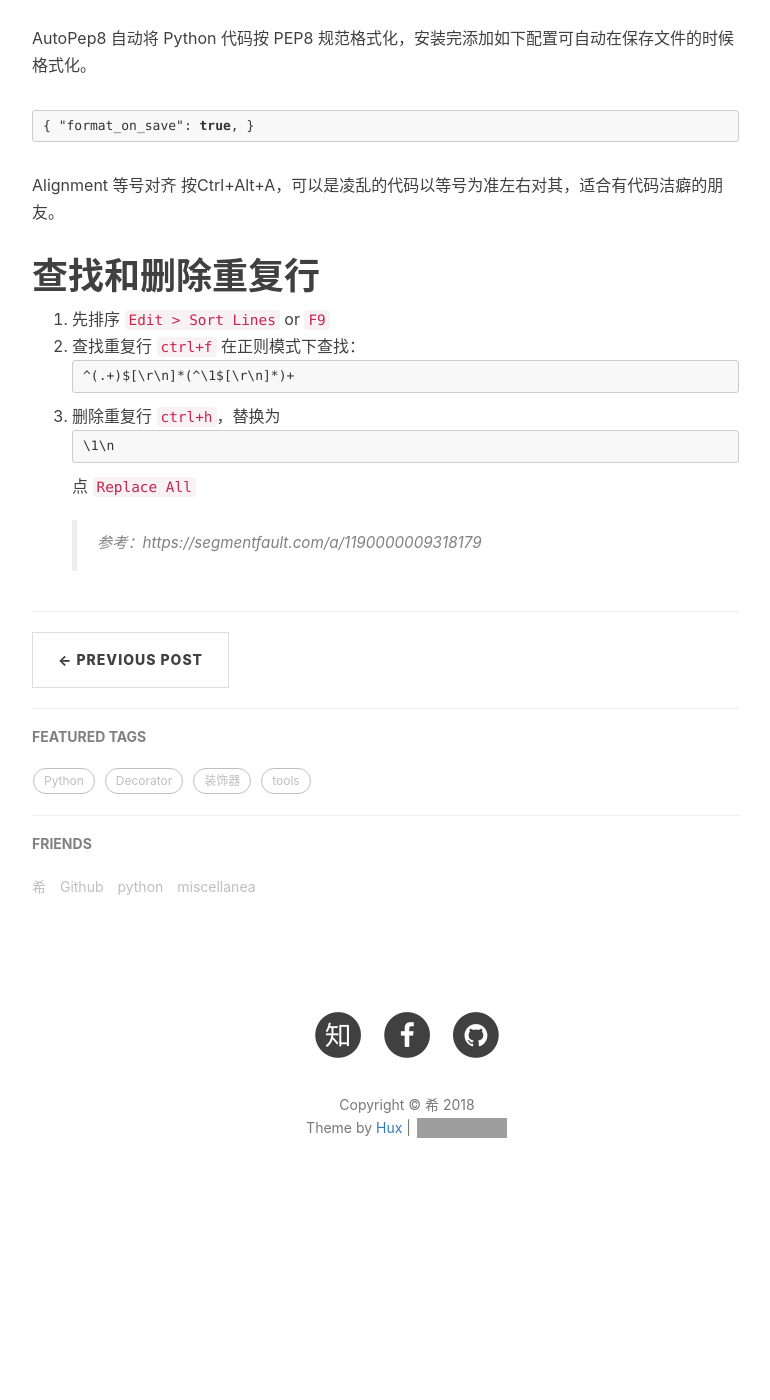
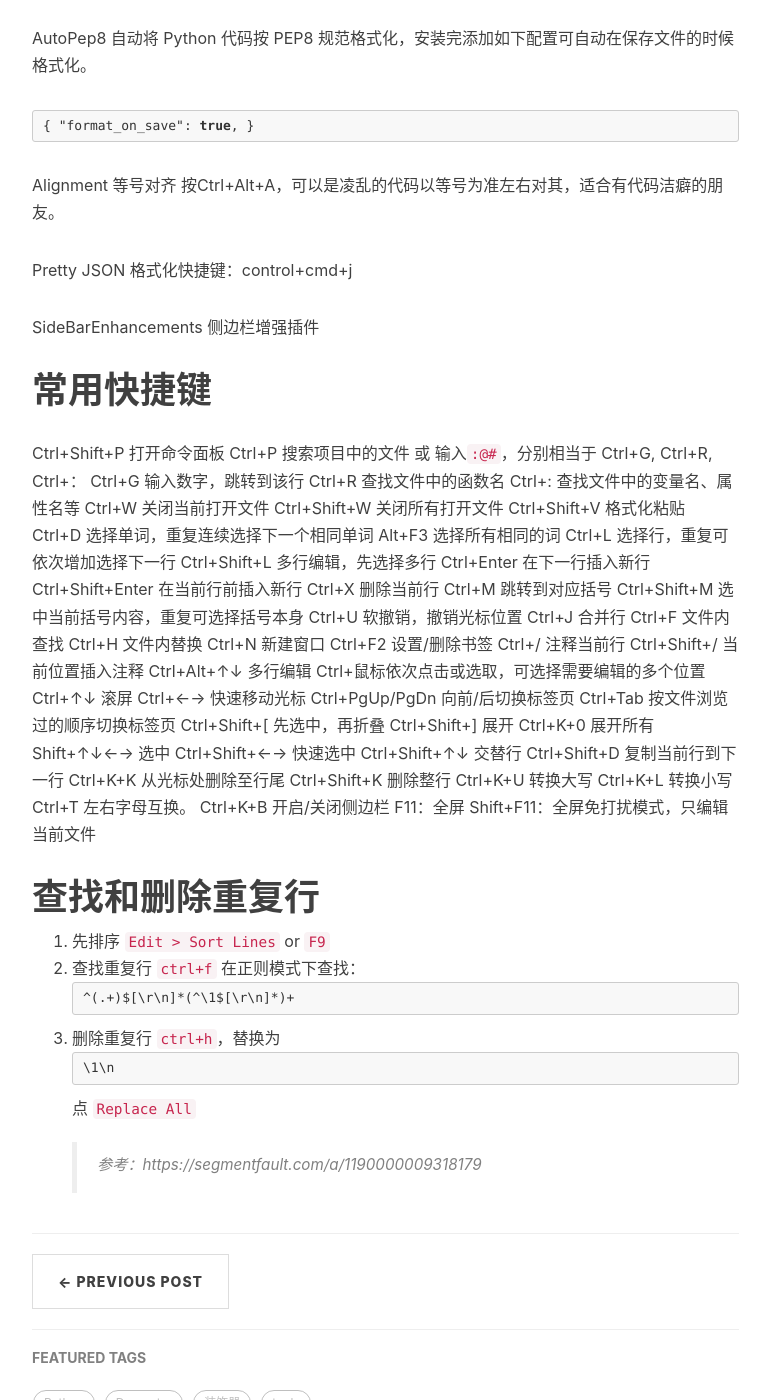
Before and after one commit to leehp258/leehp258.github.io, a Jekyll site: the page built from _posts/2018-03-29-sublime-text3-note.markdown, in a window 1280 px wide and 1400 px high, scrolled down 3229 px. Shown: the whole window, without its empty margins (233-1003 px from the left). Built offline with Jekyll 4.4.1, drawn with Linux system fonts in a browser that asks for light colours; nearby versions of some CDN libraries; comment, search, counter and statistics services are not loaded; before the commit the page ends 4461 px from its top, so only the background shows below that; grey boxes are pictures that could not be loaded.

Commit message:
Update 2018-03-29-sublime-text3-note.markdown

```diff
--- a/_posts/2018-03-29-sublime-text3-note.markdown
+++ b/_posts/2018-03-29-sublime-text3-note.markdown
@@ -155,6 +155,60 @@ AutoPep8
 Alignment 等号对齐
 按Ctrl+Alt+A，可以是凌乱的代码以等号为准左右对其，适合有代码洁癖的朋友。
 
+Pretty JSON
+格式化快捷键：control+cmd+j
+
+SideBarEnhancements 侧边栏增强插件
+
+
+# 常用快捷键
+Ctrl+Shift+P 打开命令面板
+Ctrl+P 搜索项目中的文件 或 输入`:@#`，分别相当于 Ctrl+G, Ctrl+R, Ctrl+：
+Ctrl+G 输入数字，跳转到该行
+Ctrl+R 查找文件中的函数名
+Ctrl+: 查找文件中的变量名、属性名等
+Ctrl+W 关闭当前打开文件
+Ctrl+Shift+W 关闭所有打开文件
+Ctrl+Shift+V 格式化粘贴
+Ctrl+D 选择单词，重复连续选择下一个相同单词
+Alt+F3 选择所有相同的词
+Ctrl+L 选择行，重复可依次增加选择下一行
+Ctrl+Shift+L 多行编辑，先选择多行
+Ctrl+Enter 在下一行插入新行
+Ctrl+Shift+Enter 在当前行前插入新行
+Ctrl+X 删除当前行
+Ctrl+M 跳转到对应括号
+Ctrl+Shift+M 选中当前括号内容，重复可选择括号本身
+Ctrl+U 软撤销，撤销光标位置
+Ctrl+J 合并行
+Ctrl+F 文件内查找
+Ctrl+H 文件内替换
+Ctrl+N 新建窗口
+Ctrl+F2 设置/删除书签
+Ctrl+/ 注释当前行
+Ctrl+Shift+/ 当前位置插入注释
+Ctrl+Alt+↑↓ 多行编辑
+Ctrl+鼠标依次点击或选取，可选择需要编辑的多个位置
+Ctrl+↑↓ 滚屏
+Ctrl+←→ 快速移动光标
+Ctrl+PgUp/PgDn 向前/后切换标签页
+Ctrl+Tab 按文件浏览过的顺序切换标签页
+Ctrl+Shift+[ 先选中，再折叠
+Ctrl+Shift+] 展开
+Ctrl+K+0 展开所有
+Shift+↑↓←→ 选中
+Ctrl+Shift+←→ 快速选中
+Ctrl+Shift+↑↓ 交替行
+Ctrl+Shift+D 复制当前行到下一行
+Ctrl+K+K 从光标处删除至行尾
+Ctrl+Shift+K 删除整行
+Ctrl+K+U 转换大写
+Ctrl+K+L 转换小写
+Ctrl+T 左右字母互换。
+Ctrl+K+B 开启/关闭侧边栏
+F11：全屏
+Shift+F11：全屏免打扰模式，只编辑当前文件
+
 # 查找和删除重复行
 
 1. 先排序 `Edit > Sort Lines` or `F9`
```
